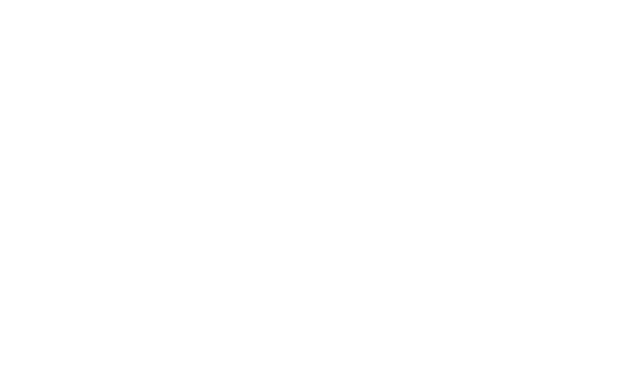
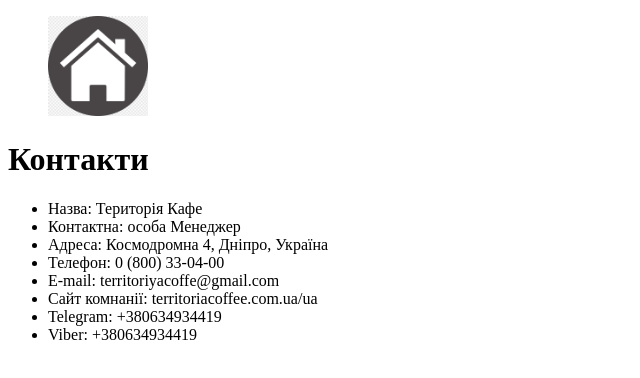
Before and after one commit to kristinatsikal/Coffee-and-tea-shop, a plain HTML site: page contacts.html in a window 1280 px wide. Shown: the whole page, without its empty margins (0-640 px from the left). Drawn offline with Linux system fonts and the light colour scheme.

Commit message:
add changes

```diff
--- a/contacts.html
+++ b/contacts.html
@@ -1,11 +1,31 @@
 <!DOCTYPE html>
 <html lang="uk">
+
 <head>
     <meta charset="UTF-8">
     <meta name="viewport" content="width=device-width, initial-scale=1.0">
     <title>Контакти</title>
 </head>
+
 <body>
+    <a href="index.html">
+        <figure>
+            <img width = 100 src="images/png-transparent-house-svg.png" alt="Будиночок">
+        </figure>
+    </a>
+    <h1>Контакти</h1>
+    <header>
+        <ul>
+    <li>Назва: Територія Кафе</li>
+    <li>Контактна: особа Менеджер</li>
+    <li>Адреса: Космодромна 4, Дніпро, Україна</li>
+    <li>Телефон: 0 (800) 33-04-00</li>
+    <li>E-mail: territoriyacoffe@gmail.com</li>
+    <li>Cайт комнанії: territoriacoffee.com.ua/ua</li>
+    <li>Telegram: +380634934419</li>
+    <li>Viber: +380634934419</li>
+        </ul>
+    </header>
+</body>
 
-</body>
 </html>
```
Also changed, not shown: about.html (+5 -0 lines), index.html (+1 -1 lines), images/coffee and tea img.webp (deleted), images/png-transparent-house-svg.png (added), images/tea and coffee.webp (added).
